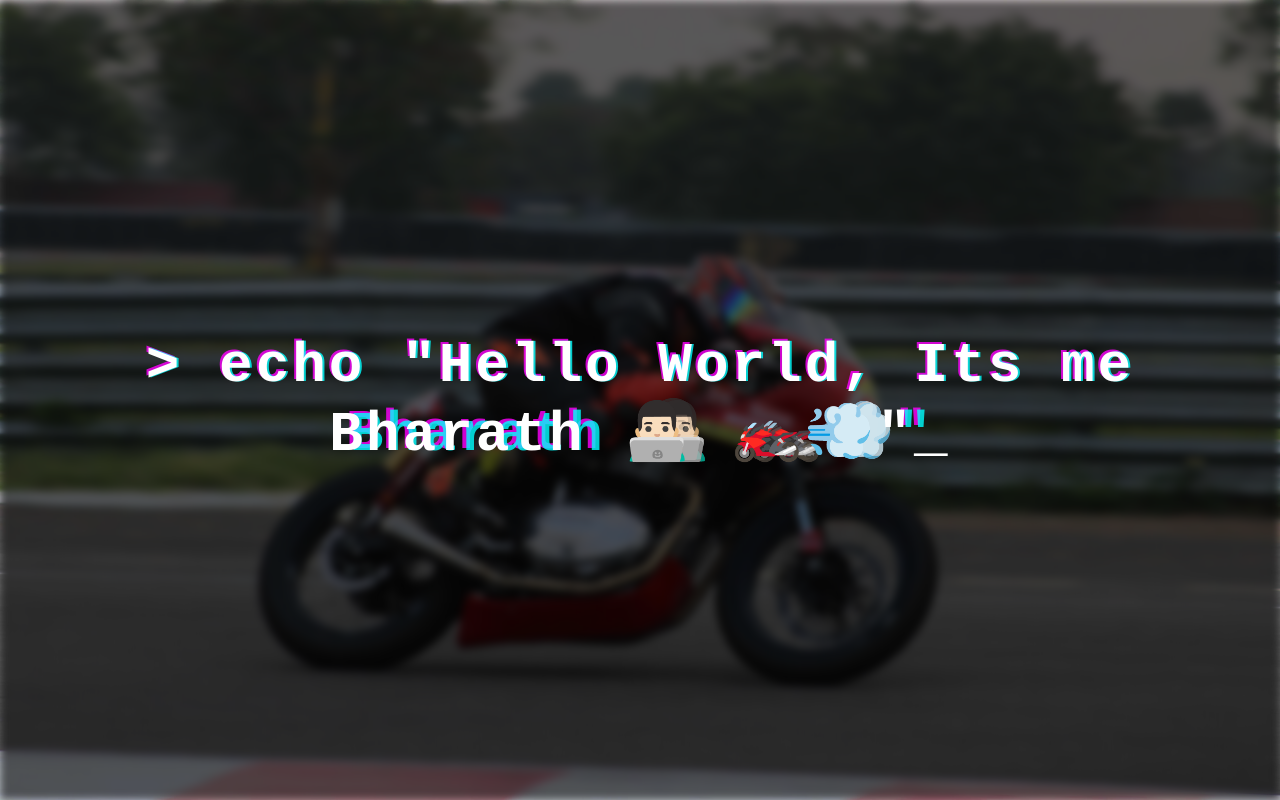
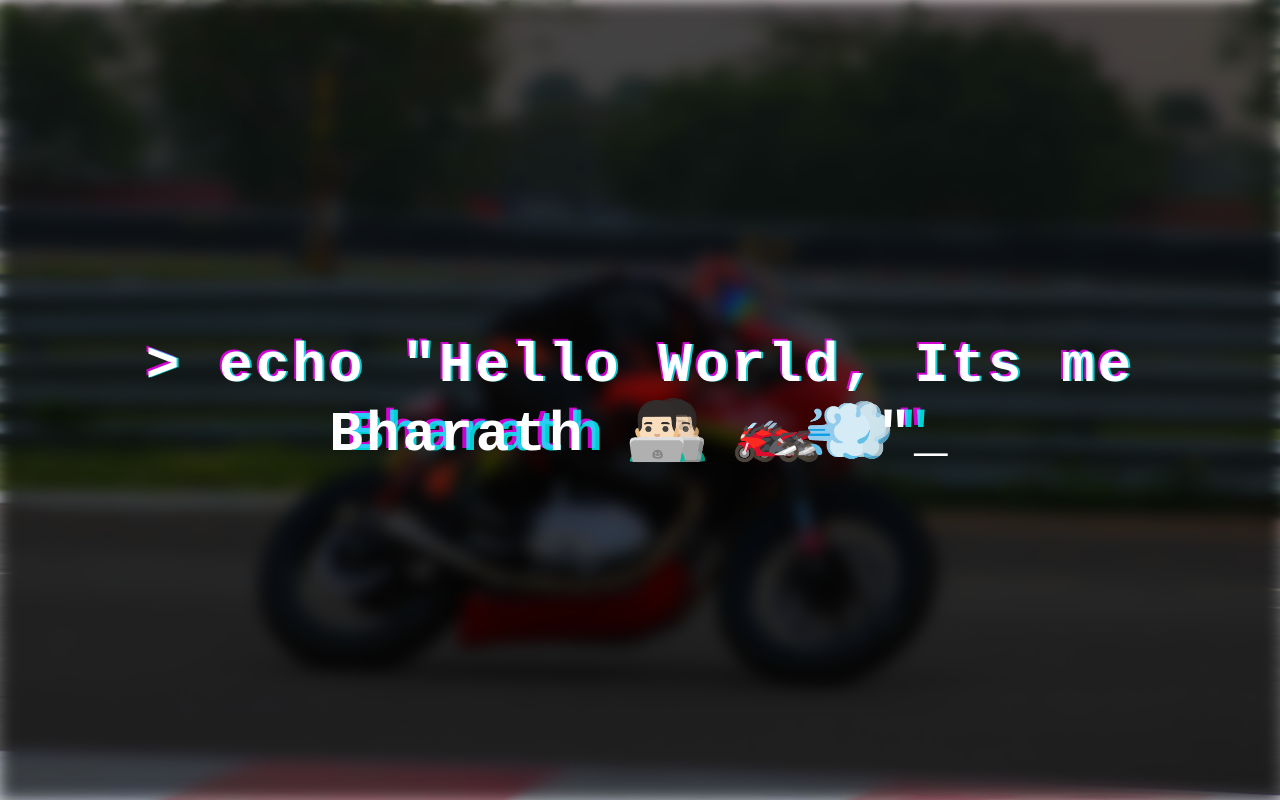
Before and after one commit to bharath063/bharath063.github.io, a plain HTML site: page index.html in a window 1280 px wide. Drawn offline with Linux system fonts and the light colour scheme; no server answers.

Commit message:
update backdrop-filter

```diff
--- a/style.css
+++ b/style.css
@@ -4,7 +4,7 @@ body {
   background-repeat: no-repeat;
   background-size: cover;
   background-position: center;
-  backdrop-filter: brightness(0.4) saturate(1.1) blur(4px);
+  backdrop-filter: brightness(0.3) saturate(2.1) blur(8px);
   color: #fff;
   font-family: monospace, "Segoe UI", Tahoma, Geneva, Verdana, sans-serif;
   font-size: 4.5rem;
```
